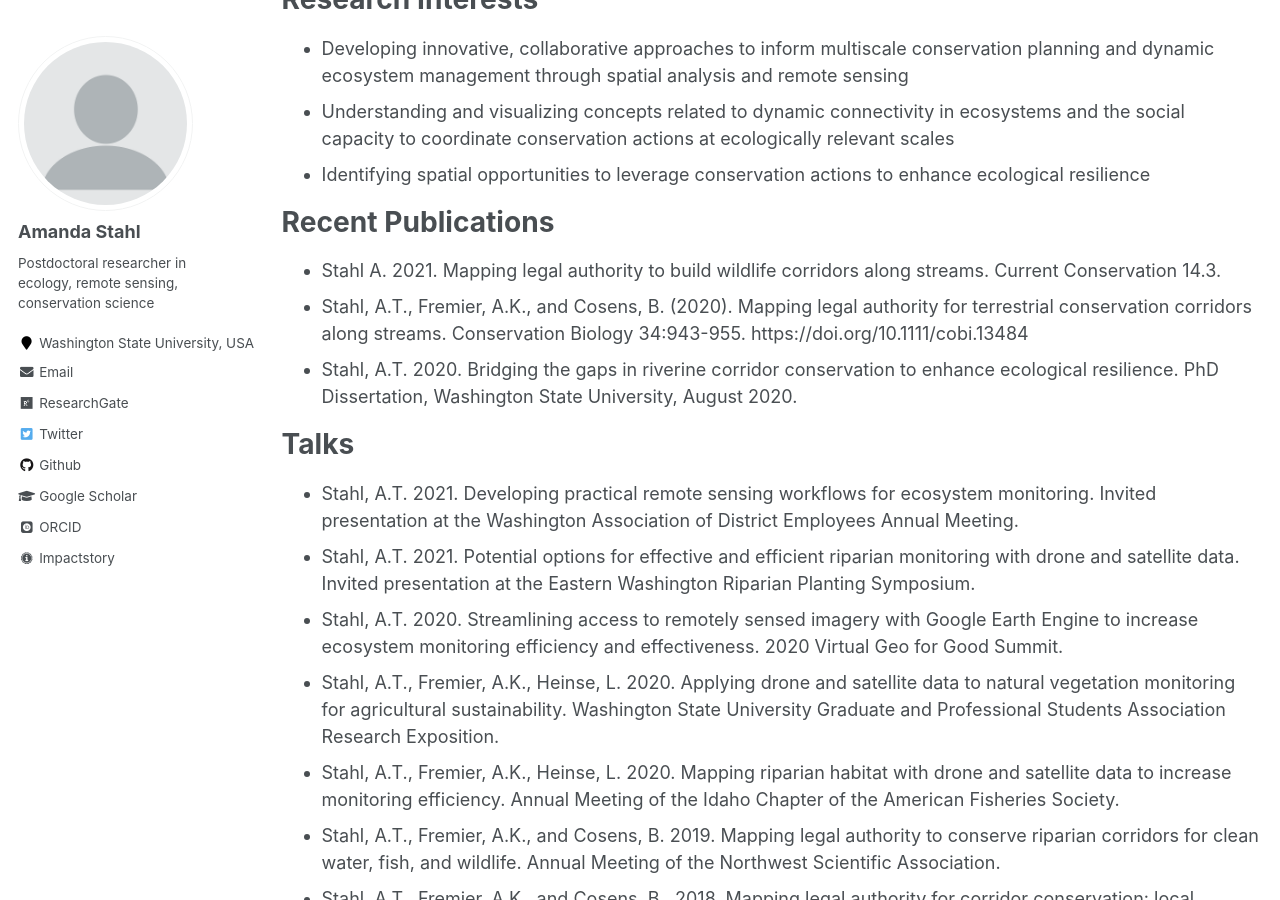
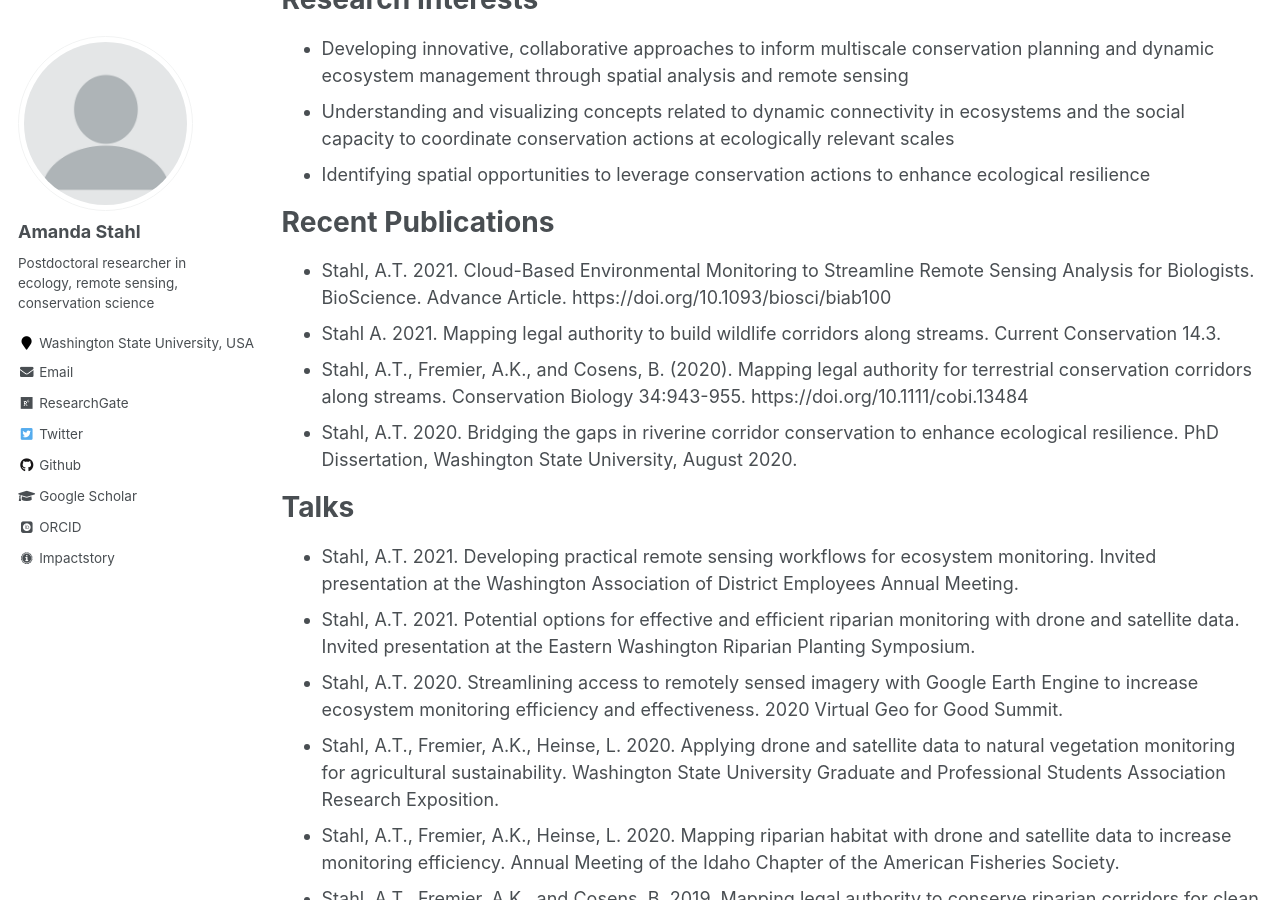
Before and after one commit to ATStahl/ATSpages, a Jekyll site: the page built from _pages/cv.md, in a window 1280 px wide and 900 px high, scrolled down 776 px. Built offline with Jekyll 4.4.1, drawn with Linux system fonts in a browser that asks for light colours; some web fonts are replaced.

Commit message:
Update cv.md

```diff
--- a/_pages/cv.md
+++ b/_pages/cv.md
@@ -37,6 +37,7 @@ Research Interests
 
 Recent Publications
 ======
+* Stahl, A.T. 2021. Cloud-Based Environmental Monitoring to Streamline Remote Sensing Analysis for Biologists. BioScience. Advance Article. https://doi.org/10.1093/biosci/biab100
 * Stahl A. 2021. Mapping legal authority to build wildlife corridors along streams. Current Conservation 14.3.
 * Stahl, A.T., Fremier, A.K., and Cosens, B. (2020). Mapping legal authority for terrestrial conservation corridors along streams. Conservation Biology 34:943-955. https://doi.org/10.1111/cobi.13484
 * Stahl, A.T. 2020. Bridging the gaps in riverine corridor conservation to enhance ecological resilience. PhD Dissertation, Washington State University, August 2020.
```
